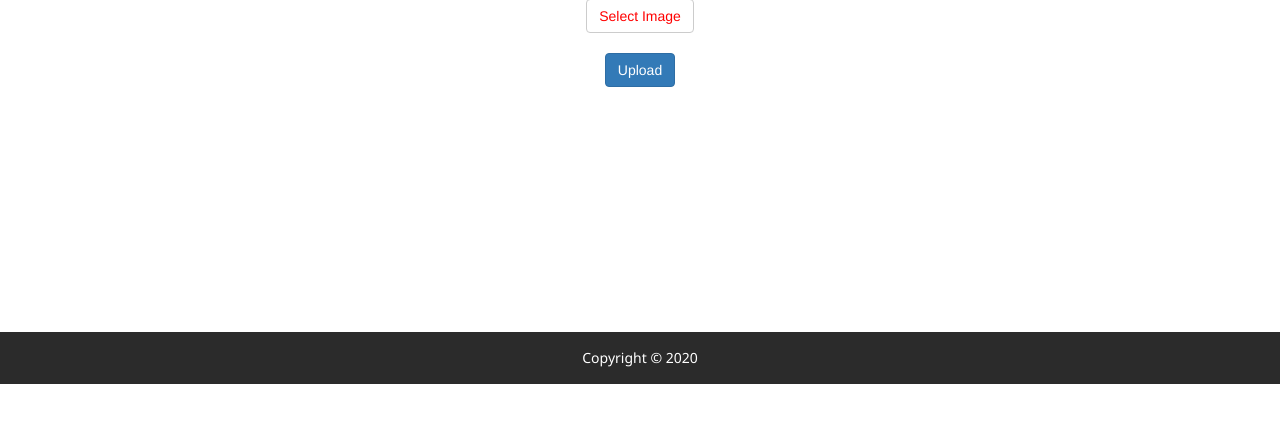
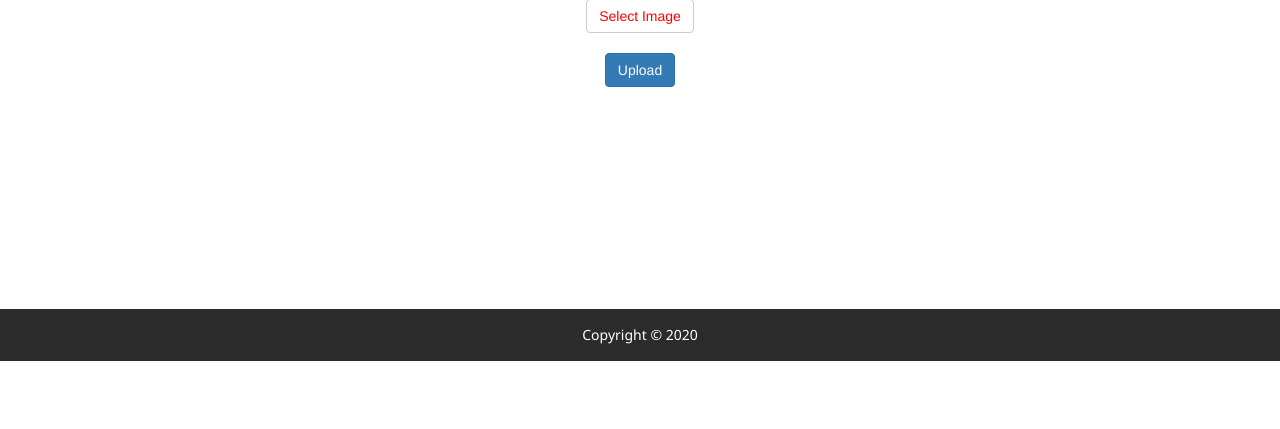
Before and after one commit to shobhitsrivastava-ds/Fight_Corona, a Flask app: page /upload in a window 1280 px wide. Shown: the part 371-800 px from the top of the page. Run offline with Flask 2, Linux system fonts and the light colour scheme; some libraries are stand-ins or nearby versions.

```diff
--- a/template/index.html
+++ b/template/index.html
@@ -60,7 +60,7 @@
       font-family: "Segoe UI";
       background: #2B2B2B;
       text-align: center;
-      margin-top: 245px;
+      margin-top: 222px;
       padding: 16px;
       bottom: 8px;
     }
```
